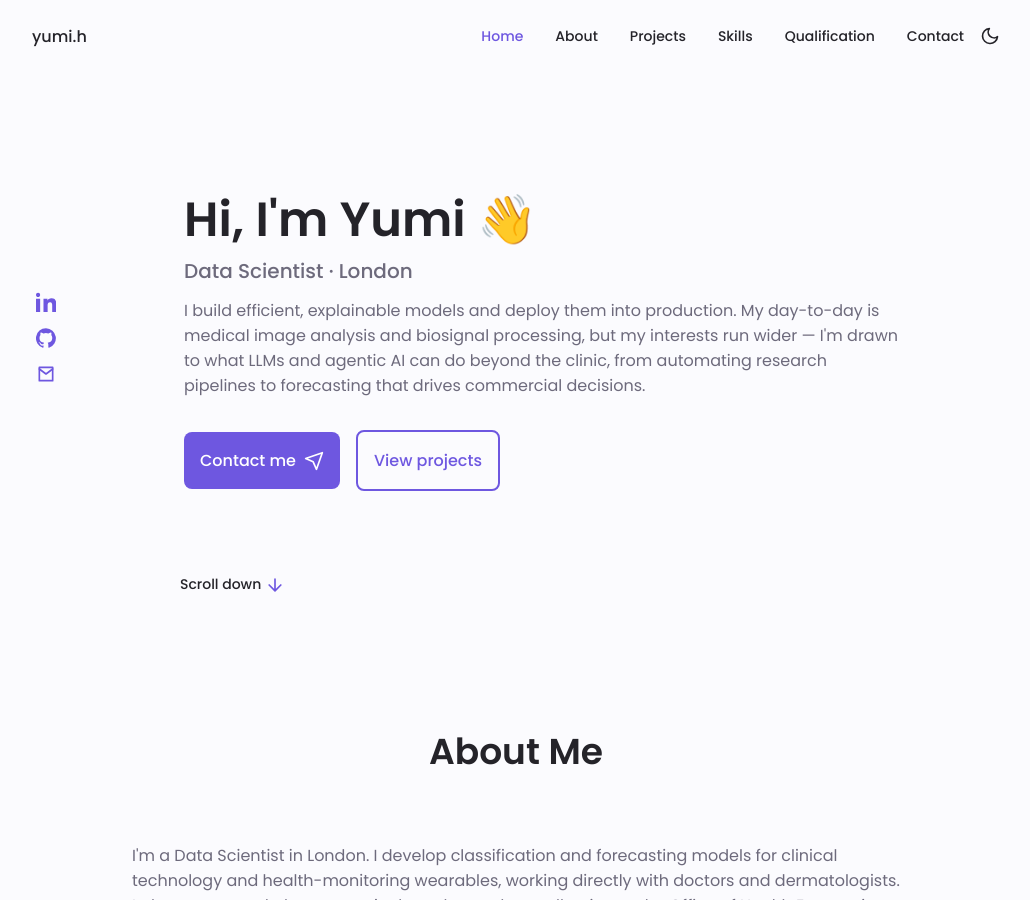
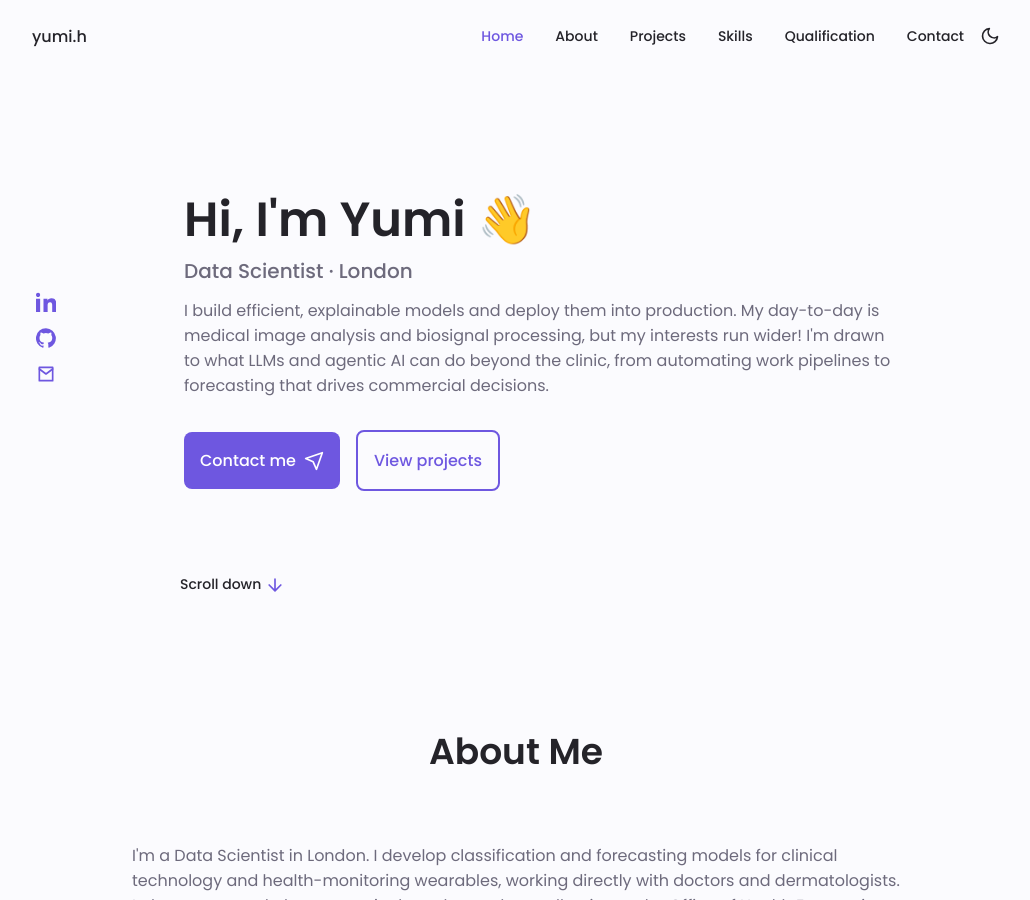
Before and after one commit to yumi-h-1/yumi-h-1.github.io, a Jekyll site: the page built from index.html, in a window 1280 px wide and 900 px high. Shown: the whole window, without its empty margins (124-1154 px from the left). Built offline with Jekyll 4.4.1, drawn with Linux system fonts in a browser that asks for light colours.

Commit message:
Update index.html

```diff
--- a/index.html
+++ b/index.html
@@ -23,9 +23,9 @@ layout: default
         <h3 class="home__subtitle">Data Scientist · London</h3>
         <p class="home__description">
           I build efficient, explainable models and deploy them into production. My day-to-day
-          is medical image analysis and biosignal processing, but my interests run wider &mdash;
+          is medical image analysis and biosignal processing, but my interests run wider!
           I'm drawn to what LLMs and agentic AI can do beyond the clinic, from automating
-          research pipelines to forecasting that drives commercial decisions.
+          work pipelines to forecasting that drives commercial decisions.
         </p>
         <div class="home__buttons">
           <a href="#contact" class="button button--flex">
```
